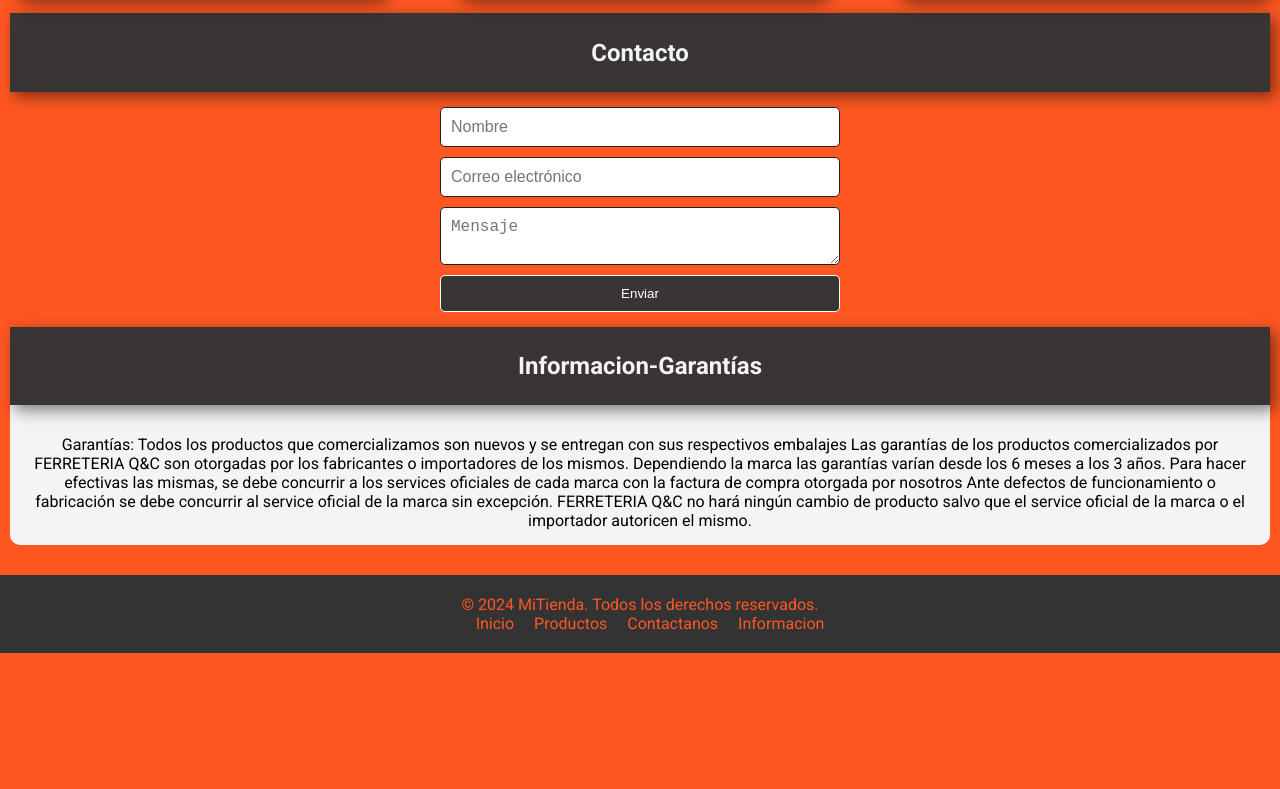
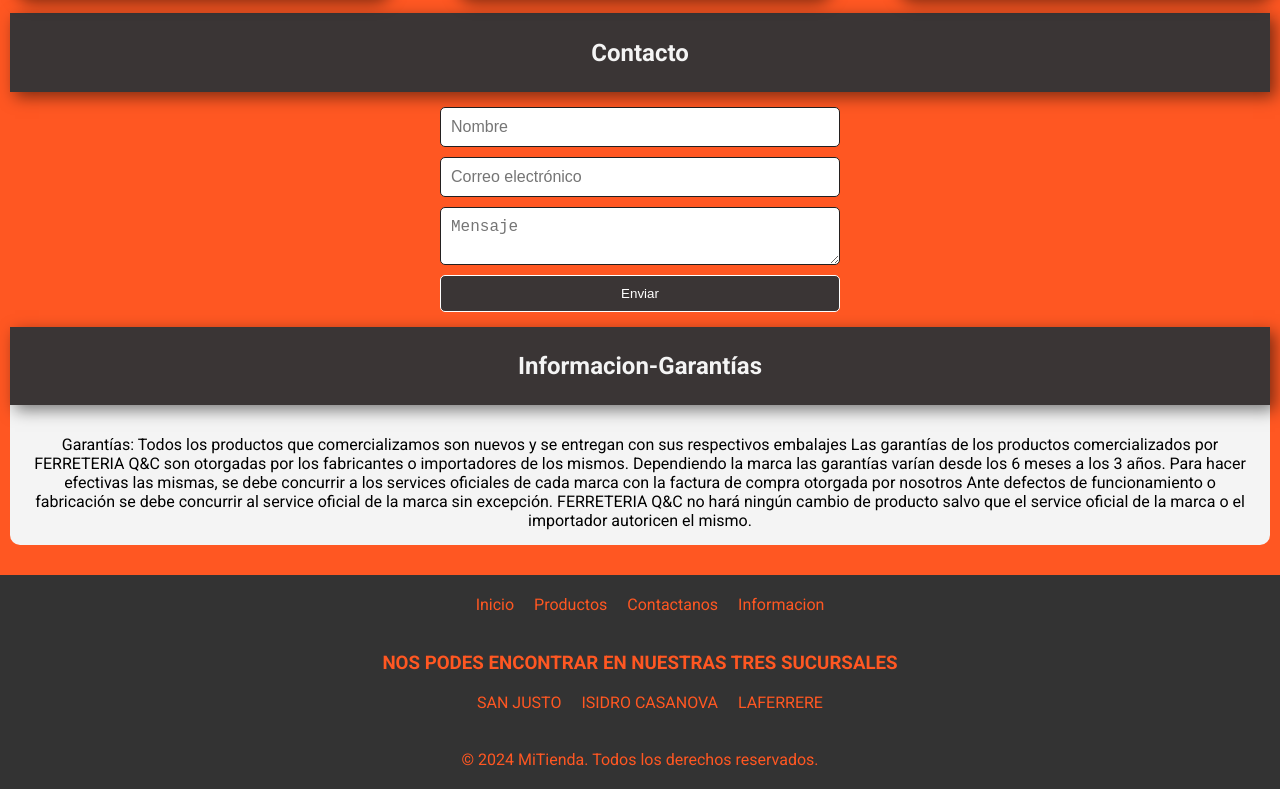
Before and after one commit to CARODESIREE/FERRETERIA, a plain HTML site: page index.html in a window 1280 px wide. Shown: the part 2068-2857 px from the top of the page. Before the commit the page ends 2721 px from the top, so only its background shows below. Drawn offline with Linux system fonts and the light colour scheme.

Commit message:
CARO
AGREGE SUCURSALES

```diff
--- a/index.html
+++ b/index.html
@@ -160,7 +160,7 @@
   </section>
     <!-- Pie de página -->
     <footer>
-      <p>&copy; 2024 MiTienda. Todos los derechos reservados.</p>
+
       <nav>
         <ul>
           <li><a href="#inicio">Inicio</a></li>
@@ -168,7 +168,30 @@
           <li><a href="#contacto">Contactanos</a></li>
           <li><a href="#informacion">Informacion</a></li>
 
+
+
+
         </ul>
+
+        <BR>
+
+
+
+        </BR>
+        <aside>
+
+
+         <h3>NOS PODES ENCONTRAR EN NUESTRAS TRES SUCURSALES</h3>
+         <BR>
+
+          <ul>
+              <li><a href="#">SAN JUSTO</a></li>
+              <li><a href="#">ISIDRO CASANOVA</a></li>
+              <li><a href="#">LAFERRERE</a></li>
+          </ul>
+      </aside>
+      <BR></BR>
+      &copy; 2024 MiTienda. Todos los derechos reservados.</p>
       </nav>
     </footer>
   </div>
```
Also changed, not shown: style.css (line endings or trailing spaces).
